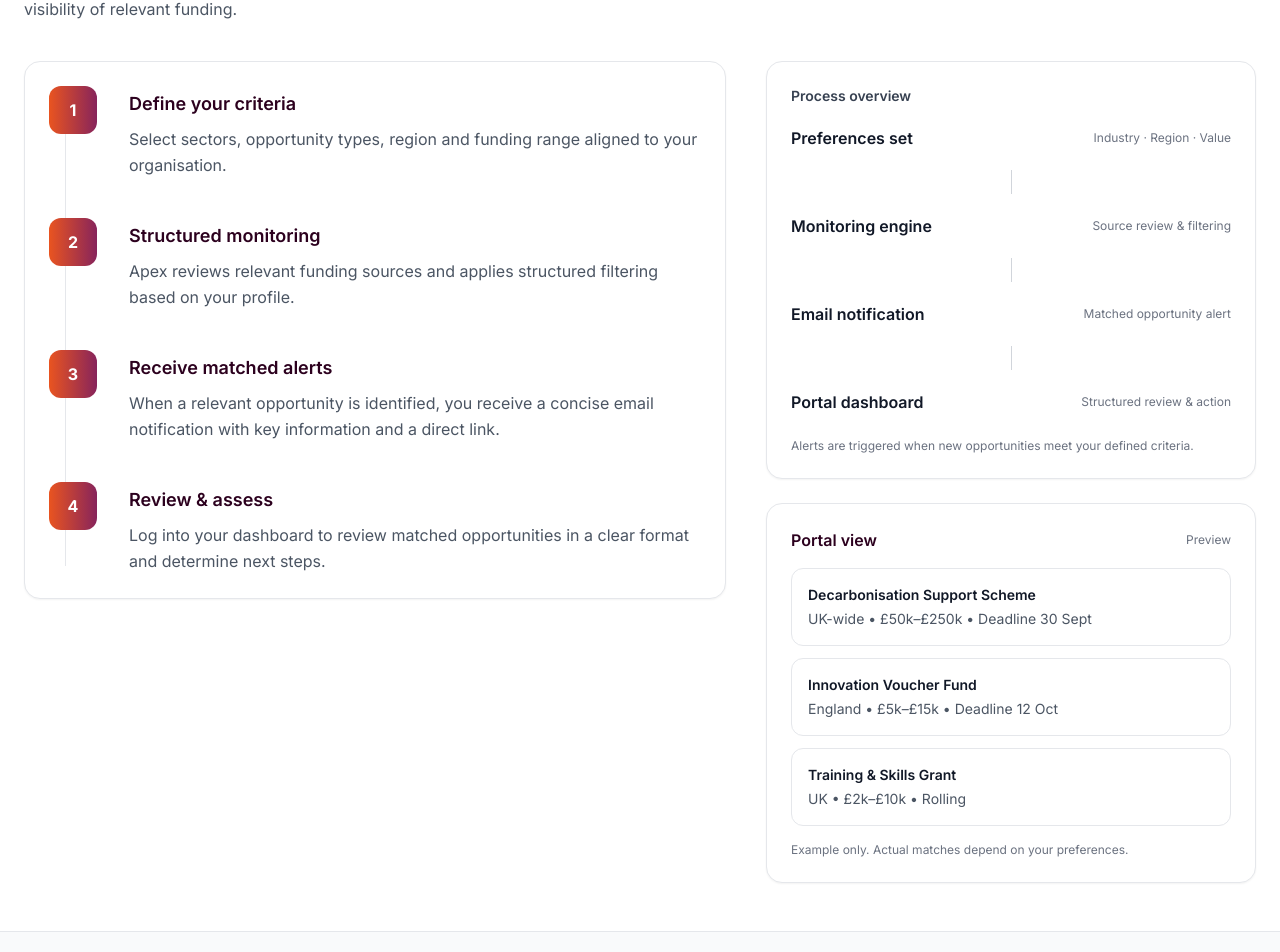
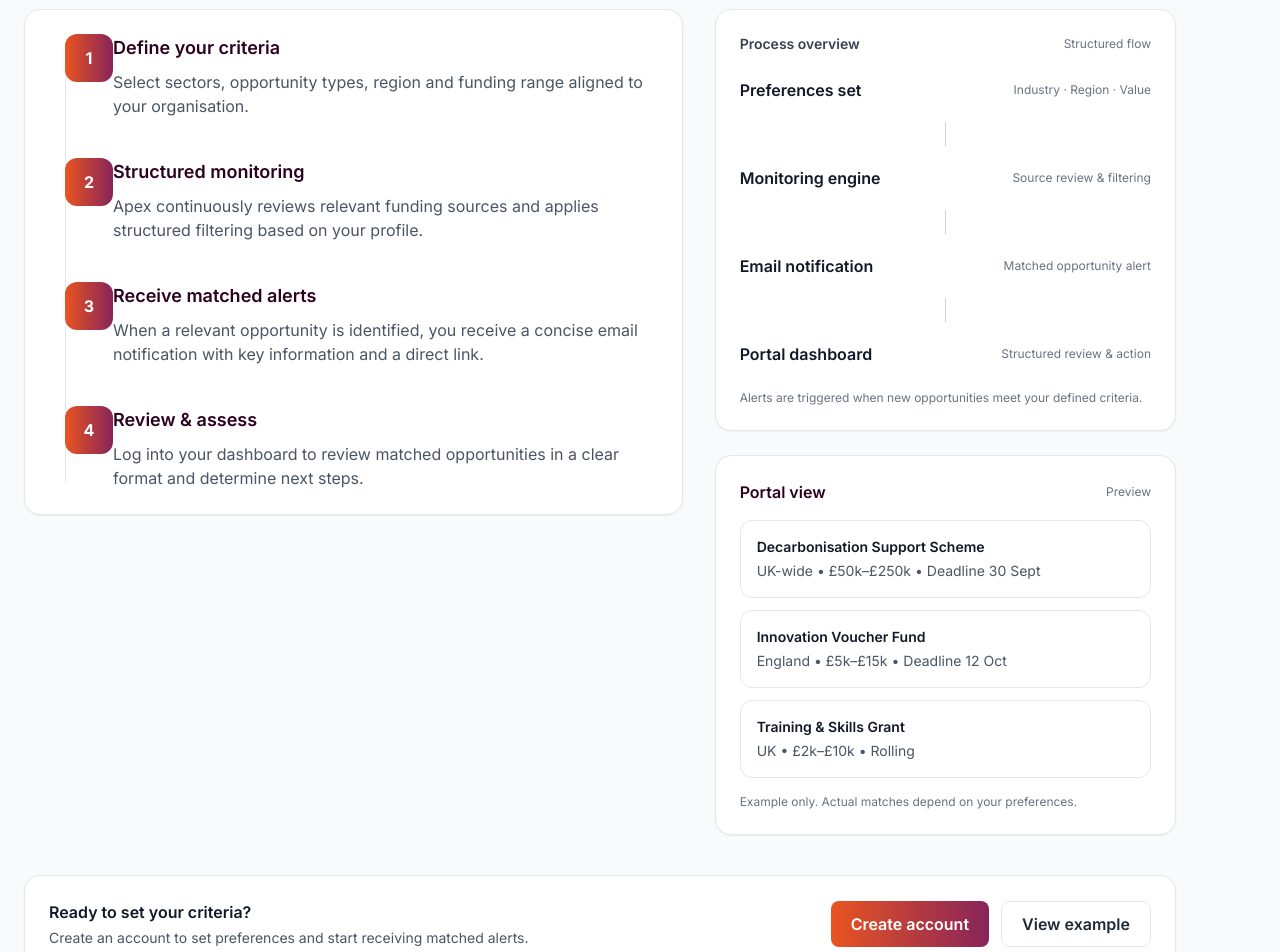
Before and after one commit to J-J-Day/apex-portal, a Next.js app: page /landing in a window 1280 px wide. Shown: the part 1351-2303 px from the top of the page. Built offline with nearby package versions, Linux system fonts and the light colour scheme.

Commit message:
Update page.tsx

```diff
--- a/app/landing/page.tsx
+++ b/app/landing/page.tsx
@@ -81,7 +81,6 @@ export default function LandingPage() {
                 Currently available at no cost during phased rollout.
               </div>
 
-              {/* Quick credibility bullets */}
               <div className="mt-8 grid sm:grid-cols-2 gap-3 max-w-xl">
                 <div className="rounded-xl border border-gray-200 p-4 bg-white">
                   <div className="font-semibold text-gray-900">Structured filtering</div>
@@ -138,10 +137,10 @@ export default function LandingPage() {
         </div>
       </section>
 
-      {/* Section: What Apex does */}
+      {/* Structured approach */}
       <section className="bg-white border-t border-gray-200">
         <div className="container mx-auto px-6 py-12">
-          <div className="max-w-4xl">
+          <div className="max-w-5xl">
             <h2 className="text-2xl md:text-3xl font-extrabold dark-purple-text">
               A Structured Approach to Funding Discovery
             </h2>
@@ -166,7 +165,7 @@ export default function LandingPage() {
                 bullets={[
                   "Filter by industry, region and opportunity type",
                   "Set a value range to focus on suitable opportunities",
-                  "Review opportunities in a structured dashboard format",
+                  "Receive alerts and review matches in the portal",
                   "Adjust preferences at any time",
                 ]}
               />
@@ -175,10 +174,10 @@ export default function LandingPage() {
         </div>
       </section>
 
-      {/* Section: How it works */}
-      <section id="how-it-works" className="bg-white border-t border-gray-200">
+      {/* How it works */}
+      <section id="how-it-works" className="bg-gray-50 border-t border-gray-200">
         <div className="container mx-auto px-6 py-12">
-          <div className="max-w-4xl">
+          <div className="max-w-6xl">
             <h2 className="text-2xl md:text-3xl font-extrabold dark-purple-text">
               How the Platform Works
             </h2>
@@ -186,34 +185,32 @@ export default function LandingPage() {
               A simple, structured process designed to reduce time spent searching and improve
               visibility of relevant funding.
             </p>
-          </div>
 
-          {/* Two-column layout: timeline + visual */}
-          <div className="mt-10 grid gap-10 lg:grid-cols-12 items-start">
-            {/* LEFT: Timeline */}
+            <div className="mt-10 grid lg:grid-cols-12 gap-8 items-start">
+              {/* LEFT: Timeline card */}
               <div className="lg:col-span-7">
-              <div className="relative bg-white border border-gray-200 rounded-2xl p-6 shadow-sm">
+                <div className="bg-white border border-gray-200 rounded-2xl p-6 shadow-sm relative overflow-hidden">
                   {/* Vertical line */}
-                <div className="absolute left-10 top-8 bottom-8 w-px bg-gray-200 hidden sm:block" />
+                  <div className="absolute left-10 top-8 bottom-8 w-px bg-gray-200 hidden md:block" />
 
                   <div className="space-y-10">
                     <TimelineStep
-                    step="1"
+                      step={1}
                       title="Define your criteria"
                       text="Select sectors, opportunity types, region and funding range aligned to your organisation."
                     />
                     <TimelineStep
-                    step="2"
+                      step={2}
                       title="Structured monitoring"
-                    text="Apex reviews relevant funding sources and applies structured filtering based on your profile."
+                      text="Apex continuously reviews relevant funding sources and applies structured filtering based on your profile."
                     />
                     <TimelineStep
-                    step="3"
+                      step={3}
                       title="Receive matched alerts"
                       text="When a relevant opportunity is identified, you receive a concise email notification with key information and a direct link."
                     />
                     <TimelineStep
-                    step="4"
+                      step={4}
                       title="Review & assess"
                       text="Log into your dashboard to review matched opportunities in a clear format and determine next steps."
                     />
@@ -221,13 +218,16 @@ export default function LandingPage() {
                 </div>
               </div>
 
-            {/* RIGHT: Visual panel */}
+              {/* RIGHT: Visuals */}
               <div className="lg:col-span-5 space-y-6">
                 {/* Process overview */}
                 <div className="bg-white border border-gray-200 rounded-2xl p-6 shadow-sm">
+                  <div className="flex items-center justify-between">
                     <div className="text-sm font-semibold text-gray-700">Process overview</div>
+                    <span className="text-xs text-gray-500">Structured flow</span>
+                  </div>
 
-                <div className="mt-5 space-y-5">
+                  <div className="mt-6 space-y-5">
                     <FlowRow left="Preferences set" right="Industry · Region · Value" />
                     <Arrow />
                     <FlowRow left="Monitoring engine" right="Source review & filtering" />
@@ -277,13 +277,38 @@ export default function LandingPage() {
                 </div>
               </div>
             </div>
+
+            {/* Small CTA under section to avoid “empty” feel */}
+            <div className="mt-10 flex flex-col sm:flex-row items-start sm:items-center justify-between gap-4 bg-white border border-gray-200 rounded-2xl p-6 shadow-sm">
+              <div>
+                <div className="font-semibold text-gray-900">Ready to set your criteria?</div>
+                <div className="text-sm text-gray-600 mt-1">
+                  Create an account to set preferences and start receiving matched alerts.
+                </div>
+              </div>
+              <div className="flex gap-3">
+                <Link
+                  href="/login"
+                  className="inline-flex items-center justify-center px-5 py-2.5 rounded-lg text-white font-semibold main-gradient-bg hover:opacity-90 transition"
+                >
+                  Create account
+                </Link>
+                <a
+                  href="#example"
+                  className="inline-flex items-center justify-center px-5 py-2.5 rounded-lg border border-gray-200 text-gray-800 font-semibold hover:bg-gray-50 transition"
+                >
+                  View example
+                </a>
+              </div>
+            </div>
+          </div>
         </div>
       </section>
 
-      {/* Section: Designed for */}
-      <section className="bg-gray-50 border-t border-gray-200">
+      {/* Designed for */}
+      <section className="bg-white border-t border-gray-200">
         <div className="container mx-auto px-6 py-12">
-          <div className="max-w-4xl">
+          <div className="max-w-5xl">
             <h2 className="text-2xl md:text-3xl font-extrabold dark-purple-text">
               Designed for Growing UK Businesses
             </h2>
@@ -316,10 +341,10 @@ export default function LandingPage() {
         </div>
       </section>
 
-      {/* Section: Access */}
-      <section id="access" className="bg-white border-t border-gray-200">
+      {/* Access */}
+      <section id="access" className="bg-gray-50 border-t border-gray-200">
         <div className="container mx-auto px-6 py-12">
-          <div className="max-w-4xl">
+          <div className="max-w-5xl">
             <h2 className="text-2xl md:text-3xl font-extrabold dark-purple-text">
               Access & Availability
             </h2>
@@ -393,7 +418,7 @@ export default function LandingPage() {
   );
 }
 
-/* ---------- Components ---------- */
+/* ---------- Small components ---------- */
 
 function InfoBox({ label, value }: { label: string; value: string }) {
   return (
@@ -420,27 +445,14 @@ function BulletCard({ title, bullets }: { title: string; bullets: string[] }) {
   );
 }
 
-function TimelineStep({
-  step,
-  title,
-  text,
-}: {
-  step: string;
-  title: string;
-  text: string;
-}) {
+function TimelineStep({ step, title, text }: { step: number; title: string; text: string }) {
   return (
-    <div className="relative pl-14 sm:pl-20">
-      <div className="absolute left-0 top-0">
-        <div className="w-12 h-12 flex items-center justify-center rounded-xl text-white font-bold main-gradient-bg">
+    <div className="relative md:pl-16">
+      <div className="absolute left-0 md:left-4 w-12 h-12 flex items-center justify-center rounded-xl text-white font-bold main-gradient-bg">
         {step}
       </div>
-      </div>
-
-      <div className="pt-1">
-        <div className="text-lg font-semibold dark-purple-text">{title}</div>
-        <div className="mt-2 text-gray-600 leading-relaxed">{text}</div>
-      </div>
+      <h3 className="text-lg font-semibold dark-purple-text">{title}</h3>
+      <p className="text-gray-600 mt-2 max-w-xl">{text}</p>
     </div>
   );
 }
@@ -449,7 +461,7 @@ function FlowRow({ left, right }: { left: string; right: string }) {
   return (
     <div className="flex items-center justify-between gap-4">
       <div className="font-semibold text-gray-900">{left}</div>
-      <div className="text-xs text-gray-500">{right}</div>
+      <span className="text-xs text-gray-500 text-right">{right}</span>
     </div>
   );
 }
```
Lines whose indentation alone changed are shown as unchanged.
